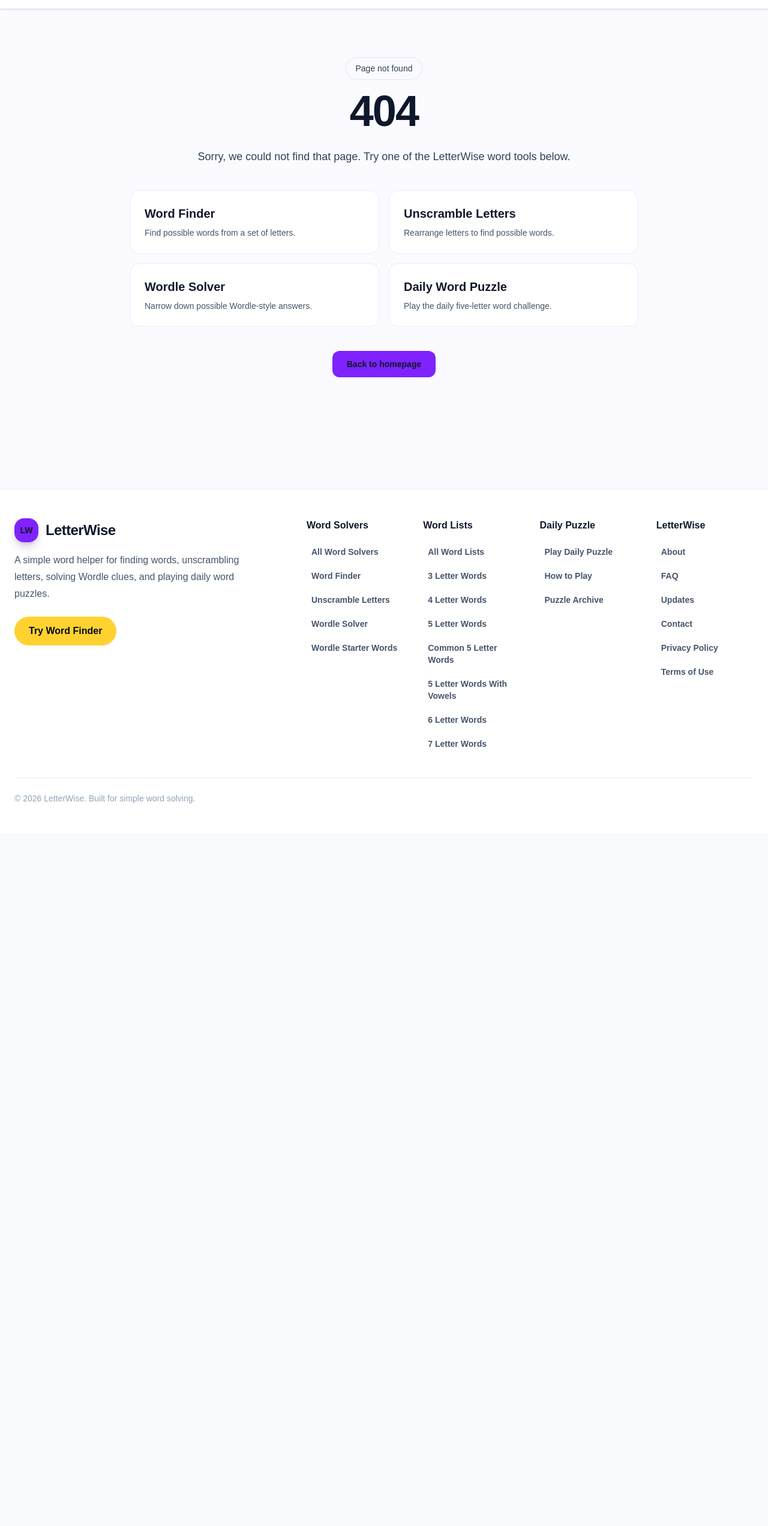
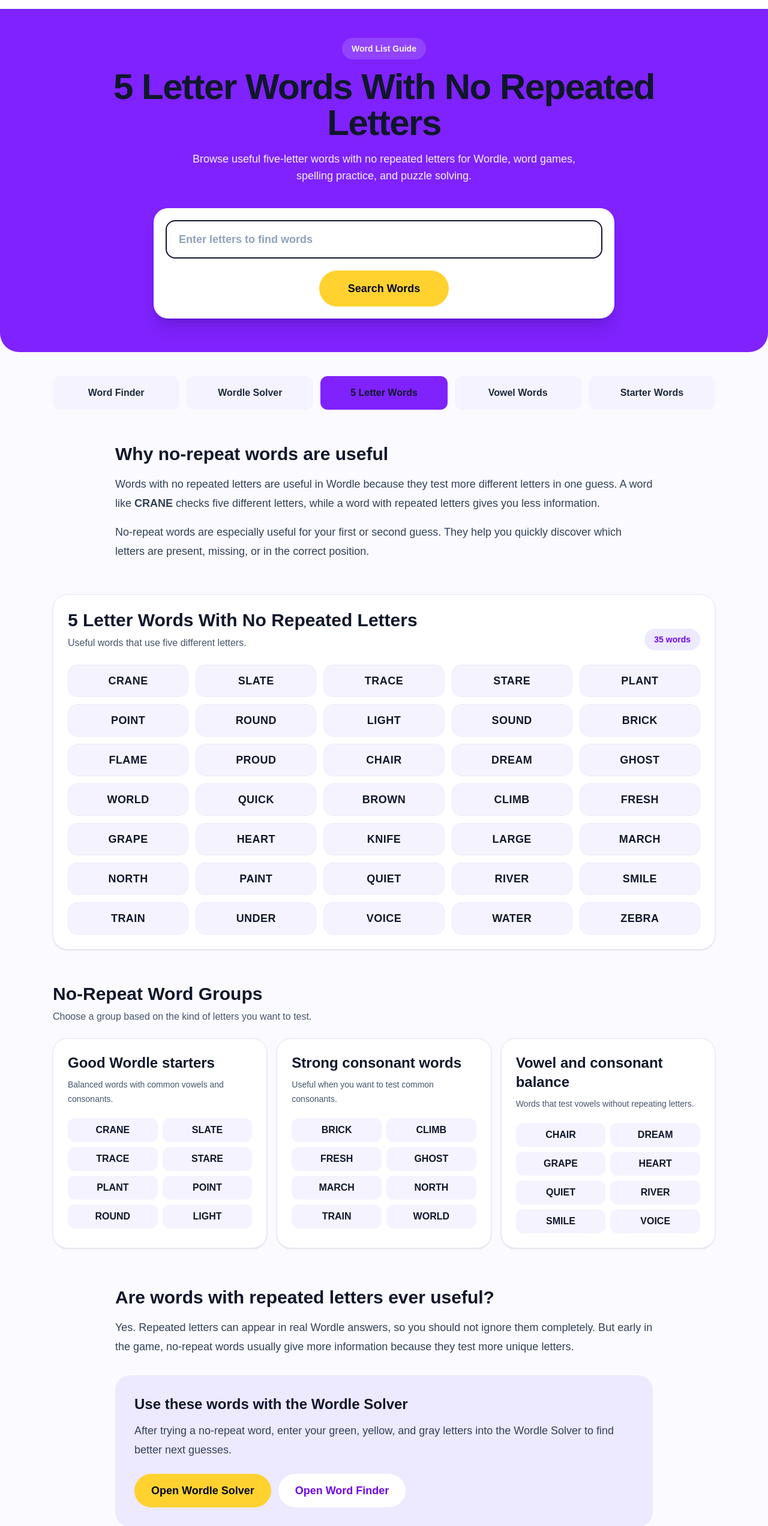
Before and after one commit to LetterWise/letterwise, a Next.js app: page /5-letter-words-no-repeats in a window 1280 px wide. Before the commit this address had no page. Shown: the part 62-2606 px from the top of the page at 60% size. Before the commit the page ends 1451 px from the top, so only its background shows below. Built offline with nearby package versions, Linux system fonts and the light colour scheme.

Commit message:
Add no-repeat word guide page

```diff
--- /dev/null
+++ b/app/5-letter-words-no-repeats/page.tsx
@@ -0,0 +1,251 @@
+export const metadata = {
+  title: "5 Letter Words With No Repeated Letters | LetterWise",
+  description:
+    "Browse useful 5 letter words with no repeated letters for Wordle, word games, spelling practice, and puzzle solving.",
+};
+
+const noRepeatWords = [
+  "crane",
+  "slate",
+  "trace",
+  "stare",
+  "plant",
+  "point",
+  "round",
+  "light",
+  "sound",
+  "brick",
+  "flame",
+  "proud",
+  "chair",
+  "dream",
+  "ghost",
+  "world",
+  "quick",
+  "brown",
+  "climb",
+  "fresh",
+  "grape",
+  "heart",
+  "knife",
+  "large",
+  "march",
+  "north",
+  "paint",
+  "quiet",
+  "river",
+  "smile",
+  "train",
+  "under",
+  "voice",
+  "water",
+  "zebra",
+];
+
+const groups = [
+  {
+    title: "Good Wordle starters",
+    description: "Balanced words with common vowels and consonants.",
+    words: ["crane", "slate", "trace", "stare", "plant", "point", "round", "light"],
+  },
+  {
+    title: "Strong consonant words",
+    description: "Useful when you want to test common consonants.",
+    words: ["brick", "climb", "fresh", "ghost", "march", "north", "train", "world"],
+  },
+  {
+    title: "Vowel and consonant balance",
+    description: "Words that test vowels without repeating letters.",
+    words: ["chair", "dream", "grape", "heart", "quiet", "river", "smile", "voice"],
+  },
+];
+
+export default function FiveLetterWordsNoRepeatsPage() {
+  return (
+    <main className="min-h-screen bg-[#fbfaff] text-slate-900">
+      <section className="rounded-b-[2rem] bg-violet-600 px-6 pb-14 pt-12 text-white">
+        <div className="mx-auto max-w-5xl text-center">
+          <p className="mb-4 inline-block rounded-full bg-white/15 px-4 py-2 text-sm font-bold text-violet-50">
+            Word List Guide
+          </p>
+
+          <h1 className="text-5xl font-black tracking-tight sm:text-6xl">
+            5 Letter Words With No Repeated Letters
+          </h1>
+
+          <p className="mx-auto mt-4 max-w-2xl text-lg font-medium text-violet-50">
+            Browse useful five-letter words with no repeated letters for Wordle,
+            word games, spelling practice, and puzzle solving.
+          </p>
+
+          <form
+            action="/word-finder"
+            className="mx-auto mt-10 max-w-3xl rounded-3xl bg-white p-5 shadow-xl shadow-violet-950/20"
+          >
+            <div className="rounded-2xl border-2 border-slate-900 bg-white px-5 py-4 text-left">
+              <label htmlFor="letters" className="sr-only">
+                Enter letters
+              </label>
+
+              <input
+                id="letters"
+                name="letters"
+                placeholder="Enter letters to find words"
+                className="w-full bg-transparent text-lg font-semibold text-slate-900 outline-none placeholder:text-slate-400"
+              />
+            </div>
+
+            <button
+              type="submit"
+              className="mt-5 rounded-full bg-amber-300 px-12 py-4 text-lg font-black text-slate-950 hover:bg-amber-200"
+            >
+              Search Words
+            </button>
+          </form>
+        </div>
+      </section>
+
+      <section className="mx-auto max-w-6xl px-6 py-10">
+        <div className="grid gap-3 sm:grid-cols-5">
+          <a href="/word-finder" className="rounded-xl bg-violet-50 px-5 py-4 text-center font-black text-slate-800 hover:bg-violet-100">
+            Word Finder
+          </a>
+          <a href="/wordle-solver" className="rounded-xl bg-violet-50 px-5 py-4 text-center font-black text-slate-800 hover:bg-violet-100">
+            Wordle Solver
+          </a>
+          <a href="/5-letter-words" className="rounded-xl bg-violet-600 px-5 py-4 text-center font-black text-white hover:bg-violet-700">
+            5 Letter Words
+          </a>
+          <a href="/5-letter-words-with-vowels" className="rounded-xl bg-violet-50 px-5 py-4 text-center font-black text-slate-800 hover:bg-violet-100">
+            Vowel Words
+          </a>
+          <a href="/wordle-starter-words" className="rounded-xl bg-violet-50 px-5 py-4 text-center font-black text-slate-800 hover:bg-violet-100">
+            Starter Words
+          </a>
+        </div>
+
+        <section className="mx-auto mt-14 max-w-4xl text-lg leading-8 text-slate-700">
+          <h2 className="text-3xl font-black text-slate-900">
+            Why no-repeat words are useful
+          </h2>
+
+          <p className="mt-4">
+            Words with no repeated letters are useful in Wordle because they test
+            more different letters in one guess. A word like <strong>CRANE</strong>{" "}
+            checks five different letters, while a word with repeated letters
+            gives you less information.
+          </p>
+
+          <p className="mt-4">
+            No-repeat words are especially useful for your first or second guess.
+            They help you quickly discover which letters are present, missing, or
+            in the correct position.
+          </p>
+        </section>
+
+        <section className="mt-14 rounded-3xl border border-violet-100 bg-white p-6 shadow-sm">
+          <div className="flex flex-wrap items-end justify-between gap-3">
+            <div>
+              <h2 className="text-3xl font-black">
+                5 Letter Words With No Repeated Letters
+              </h2>
+              <p className="mt-2 text-slate-600">
+                Useful words that use five different letters.
+              </p>
+            </div>
+
+            <span className="rounded-full bg-violet-100 px-4 py-2 text-sm font-bold text-violet-700">
+              {noRepeatWords.length} words
+            </span>
+          </div>
+
+          <div className="mt-6 grid grid-cols-2 gap-3 sm:grid-cols-3 md:grid-cols-4 lg:grid-cols-5">
+            {noRepeatWords.map((word) => (
+              <a
+                key={word}
+                href={`/word-finder?letters=${word}`}
+                className="rounded-2xl border border-violet-100 bg-violet-50 px-4 py-3 text-center text-lg font-black uppercase tracking-wide hover:border-violet-300 hover:bg-white"
+              >
+                {word}
+              </a>
+            ))}
+          </div>
+        </section>
+
+        <section className="mt-14">
+          <h2 className="text-3xl font-black">No-Repeat Word Groups</h2>
+          <p className="mt-2 text-slate-600">
+            Choose a group based on the kind of letters you want to test.
+          </p>
+
+          <div className="mt-6 grid gap-4 md:grid-cols-3">
+            {groups.map((group) => (
+              <div
+                key={group.title}
+                className="rounded-3xl border border-violet-100 bg-white p-6 shadow-sm"
+              >
+                <h3 className="text-2xl font-black">{group.title}</h3>
+
+                <p className="mt-2 text-sm leading-6 text-slate-600">
+                  {group.description}
+                </p>
+
+                <div className="mt-5 grid grid-cols-2 gap-2">
+                  {group.words.map((word) => (
+                    <a
+                      key={word}
+                      href={`/word-finder?letters=${word}`}
+                      className="rounded-xl bg-violet-50 px-3 py-2 text-center font-black uppercase hover:bg-white"
+                    >
+                      {word}
+                    </a>
+                  ))}
+                </div>
+              </div>
+            ))}
+          </div>
+        </section>
+
+        <section className="mx-auto mt-16 max-w-4xl text-lg leading-8 text-slate-700">
+          <h2 className="text-3xl font-black text-slate-900">
+            Are words with repeated letters ever useful?
+          </h2>
+
+          <p className="mt-4">
+            Yes. Repeated letters can appear in real Wordle answers, so you
+            should not ignore them completely. But early in the game, no-repeat
+            words usually give more information because they test more unique
+            letters.
+          </p>
+
+          <div className="mt-8 rounded-3xl bg-violet-100 p-8">
+            <h3 className="text-2xl font-black text-slate-900">
+              Use these words with the Wordle Solver
+            </h3>
+
+            <p className="mt-3 text-slate-700">
+              After trying a no-repeat word, enter your green, yellow, and gray
+              letters into the Wordle Solver to find better next guesses.
+            </p>
+
+            <div className="mt-6 flex flex-wrap gap-3">
+              <a
+                href="/wordle-solver"
+                className="inline-block rounded-full bg-amber-300 px-7 py-3 font-black text-slate-950 hover:bg-amber-200"
+              >
+                Open Wordle Solver
+              </a>
+
+              <a
+                href="/word-finder"
+                className="inline-block rounded-full bg-white px-7 py-3 font-black text-violet-700 hover:bg-violet-50"
+              >
+                Open Word Finder
+              </a>
+            </div>
+          </div>
+        </section>
+      </section>
+    </main>
+  );
+}
--- a/app/sitemap.ts
+++ b/app/sitemap.ts
@@ -21,6 +21,7 @@ const staticPages = [
   "/5-letter-words",
   "/common-5-letter-words",
   "/5-letter-words-with-vowels",
+  "/5-letter-words-no-repeats",
   "/6-letter-words",
   "/7-letter-words",
   "/daily-word-puzzle",
--- a/components/Footer.tsx
+++ b/components/Footer.tsx
@@ -18,6 +18,7 @@ const footerSections = [
       { href: "/5-letter-words", label: "5 Letter Words" },
       { href: "/common-5-letter-words", label: "Common 5 Letter Words" },
       { href: "/5-letter-words-with-vowels", label: "5 Letter Words With Vowels" },
+      { href: "/5-letter-words-no-repeats", label: "5 Letter Words No Repeats" },
       { href: "/6-letter-words", label: "6 Letter Words" },
       { href: "/7-letter-words", label: "7 Letter Words" },
     ],
```
